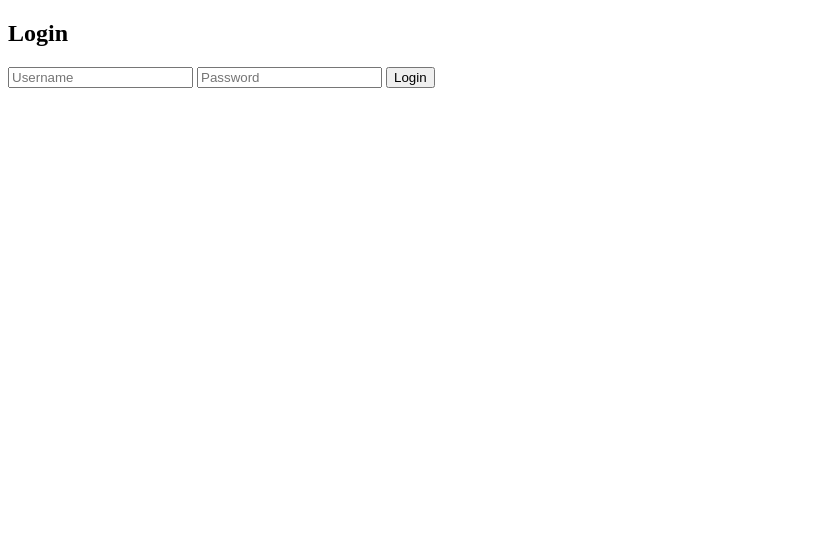
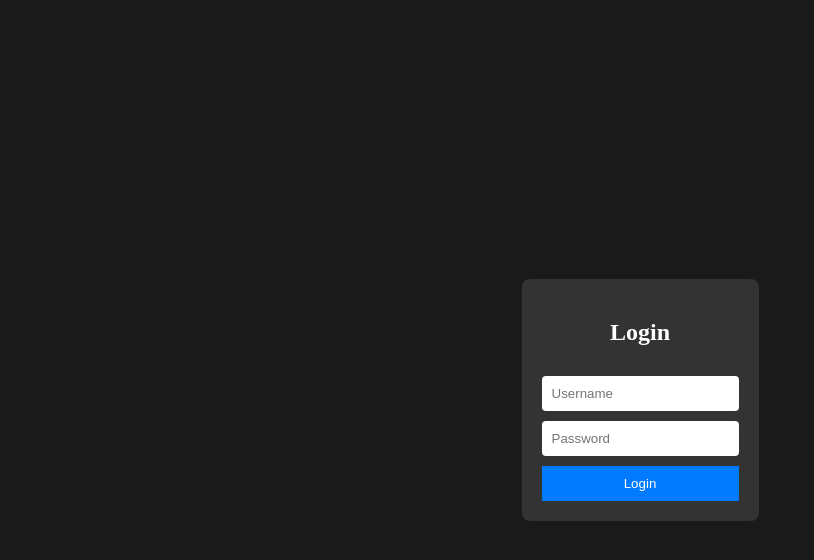
Before and after one commit to royealtopup/royealtopup.com, a plain HTML site: page index.html in a window 1280 px wide. Shown: the whole page, without its empty margins (0-814 px from the left). Drawn offline with Linux system fonts and the light colour scheme.

Commit message:
Update style.css

```diff
--- a/style.css
+++ b/style.css
@@ -1,5 +1,33 @@
-.page { width: 100%; height: 100vh; }
-.admin-sidebar { width: 200px; background: #333; color: white; float: left; height: 100%; }
-.admin-nav-item { padding: 15px; cursor: pointer; border-bottom: 1px solid #444; }
-.admin-nav-item:hover { background: #555; }
-.content-section { padding: 20px; }
+body {
+    display: flex;
+    justify-content: center;
+    align-items: center;
+    height: 100vh;
+    margin: 0;
+    background-color: #1a1a1a; /* গাঢ় ব্যাকগ্রাউন্ড */
+    color: white;
+}
+
+#login-page {
+    display: flex;
+    flex-direction: column;
+    gap: 10px;
+    padding: 20px;
+    background: #333;
+    border-radius: 8px;
+    text-align: center;
+}
+
+input {
+    padding: 10px;
+    border: none;
+    border-radius: 4px;
+}
+
+button {
+    padding: 10px;
+    background: #007bff;
+    color: white;
+    border: none;
+    cursor: pointer;
+}
```
